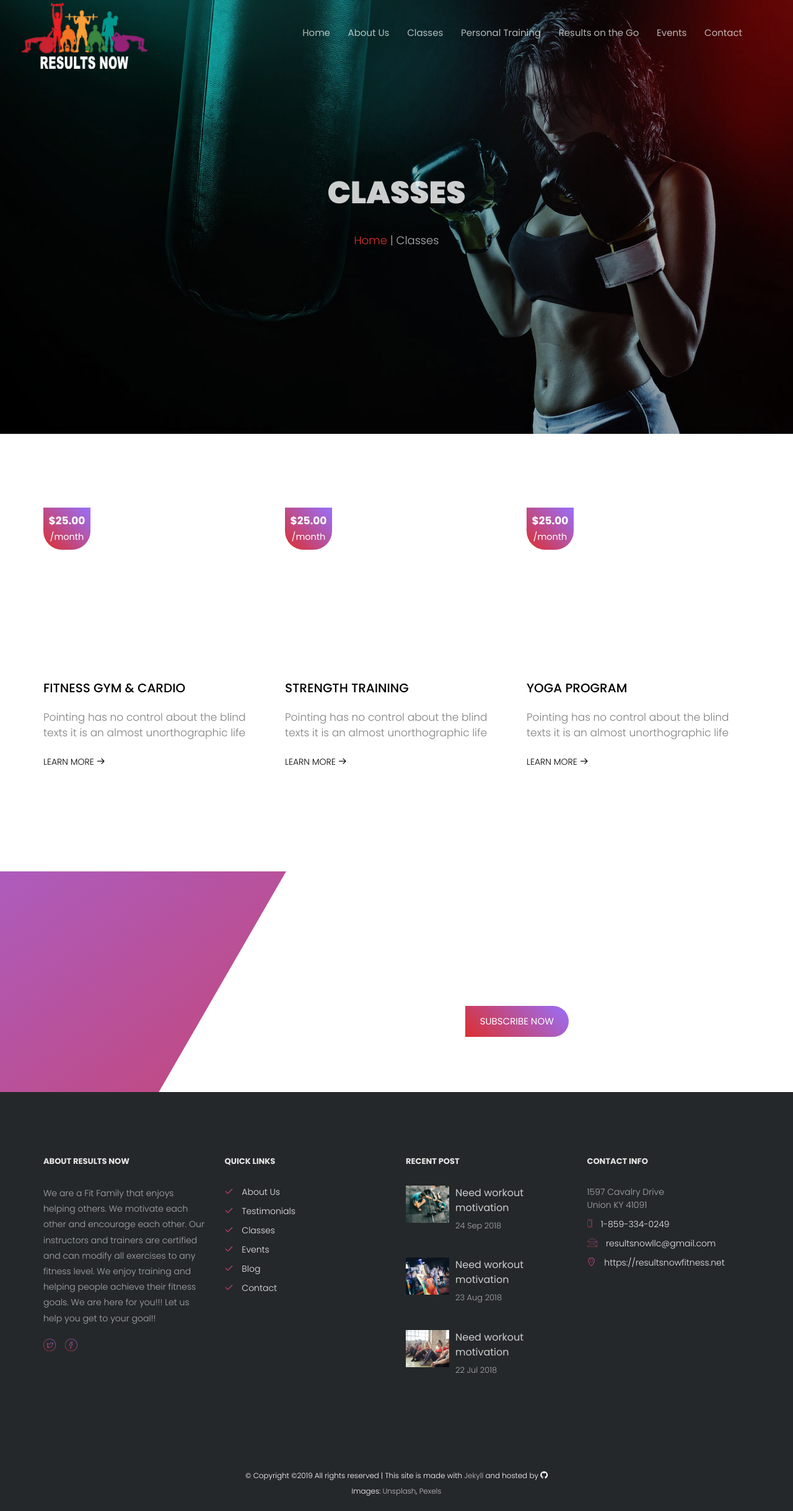
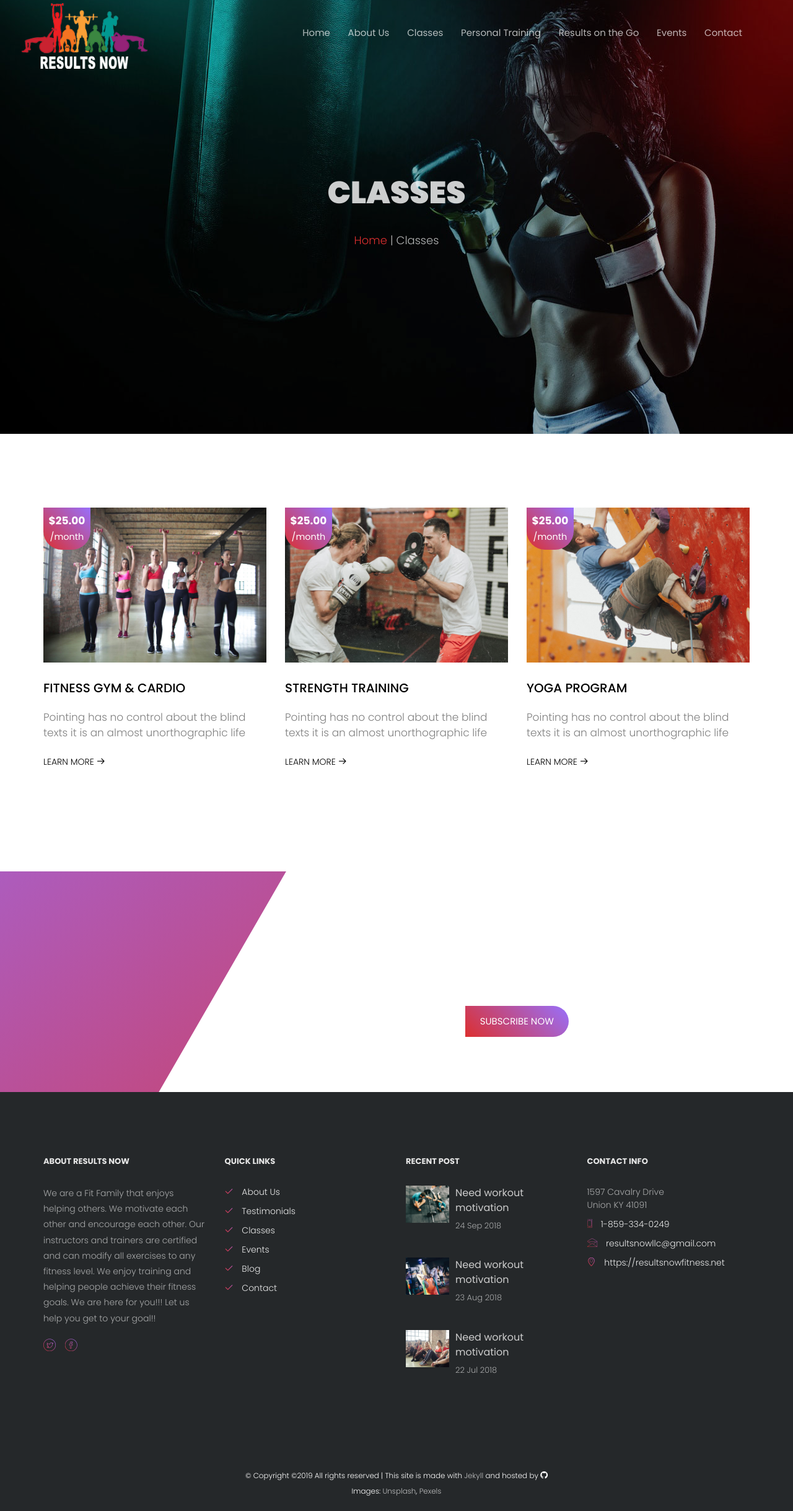
Before and after one commit to ResultsNow/resultsnow.github.io, a Jekyll site: the page built from classes.html, in a window 1280 px wide. Shown: the whole page at 62% size. Built offline with Jekyll 4.4.1, drawn with Linux system fonts in a browser that asks for light colours; some web fonts are replaced.

Commit message:
fix image links

```diff
--- a/_includes/classes-include.html
+++ b/_includes/classes-include.html
@@ -1,7 +1,7 @@
 <div class="row">
     <div class="col-md-4 animate-box">
         <div class="classes">
-            <div class="classes-img" style="background-image: url(images/classes-1.jpg);">
+            <div class="classes-img" style="background-image: url(/images/classes-1.jpg);">
                 <span class="price text-center">$25.00<br><small>/month</small></span>
             </div>
             <div class="desc">
@@ -13,7 +13,7 @@
     </div>
     <div class="col-md-4 animate-box">
         <div class="classes">
-            <div class="classes-img" style="background-image: url(images/classes-2.jpg);">
+            <div class="classes-img" style="background-image: url(/images/classes-2.jpg);">
                 <span class="price text-center">$25.00<br><small>/month</small></span>
             </div>
             <div class="desc">
@@ -25,7 +25,7 @@
     </div>
     <div class="col-md-4 animate-box">
         <div class="classes">
-            <div class="classes-img" style="background-image: url(images/classes-3.jpg);">
+            <div class="classes-img" style="background-image: url(/images/classes-3.jpg);">
                 <span class="price text-center">$25.00<br><small>/month</small></span>
             </div>
             <div class="desc">
```
